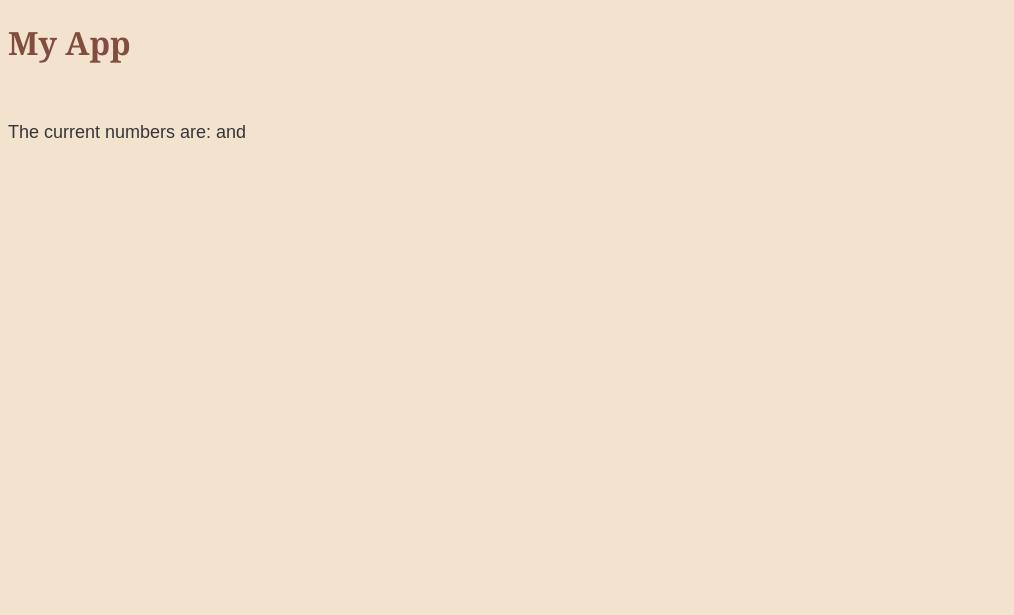
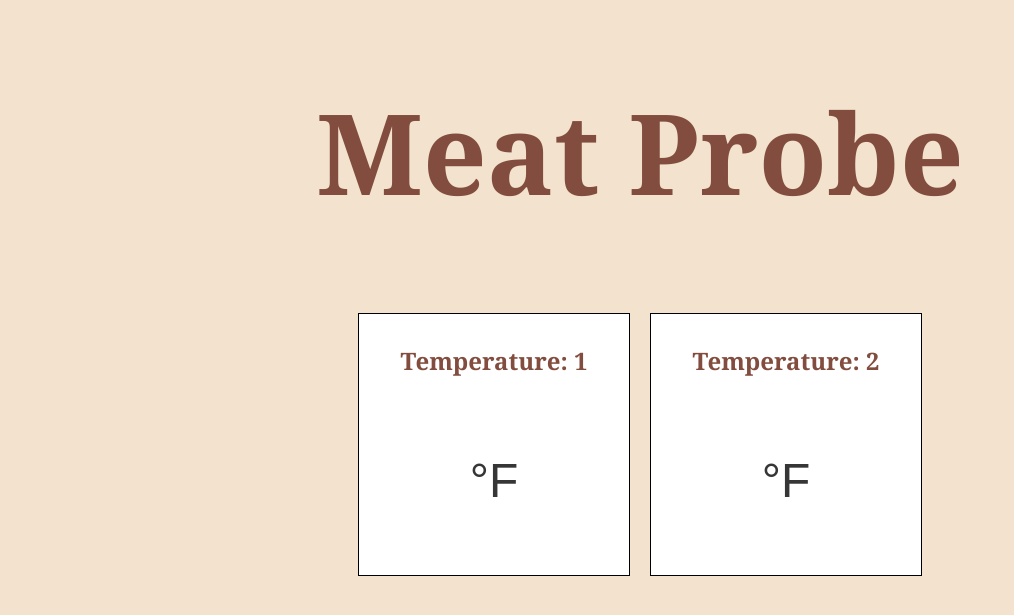
Before and after one commit to CadenRicker/GrillMeatProbeWebApp, a Flask app: page / in a window 1280 px wide. Shown: the top 615 px of the page, without its empty margins (0-1014 px from the left). Run offline with Flask 3, Linux system fonts and the light colour scheme; data that the repository does not hold is empty; parts of the project's set-up code (start-up, migrations or seed data) failed here and were passed over.

Commit message:
latestchanes

```diff
--- a/app.py
+++ b/app.py
@@ -15,7 +15,10 @@
 i2c = busio.I2C(SCL, SDA)
 meatProbeDisplays = display(i2c=i2c)
 probeTempsQueue = queue.Queue()
-
+number1 = 0
+number2 = 0
+lock = threading.Lock()
+updateRate = 5
 class MeatProbe(Resource):
     def get(self):
         return make_response(render_template('index.html'))
@@ -27,21 +30,22 @@
     def get(self):
         def get_numbers():
             while True:
-                if not probeTempsQueue.empty() :
-                    number1, number2 = probeTempsQueue.get_nowait()
-                    yield 'data: %s,%s\n\n' % (number1, number2)
-                else:
-                   time.sleep(4)
+                   yield 'data: %s,%s\n\n' % (number1, number2)
+                   time.sleep(5)
 
 
         return Response(get_numbers(), mimetype='text/event-stream')
 def displayProbeValues():
-    while True:
-        number1 = random.randint(1, 100)
-        number2 = random.randint(1, 100)
-        meatProbeDisplays.drawDisplay(number1,number2)
-        probeTempsQueue.put((number1, number2))
-        time.sleep(5)
+    global number1
+    global number2
+    global updateRate
+    with lock:
+        while True:
+            number1 = random.randint(1, 100)
+            number2 = random.randint(1, 100)
+            meatProbeDisplays.drawDisplay(number1,number2)
+            probeTempsQueue.put((number1, number2))
+            time.sleep(updateRate)
 # Start the background thread when the application starts
 thread = threading.Thread(target=displayProbeValues)
 thread.daemon = True
--- /dev/null
+++ b/static/grilling-style.css
@@ -0,0 +1,52 @@
+body {
+    background-color: #F2E2CE;
+    font-family: Arial, sans-serif;
+  }
+
+  h1, h2, h3, h4, h5, h6 {
+    font-family: Georgia, serif;
+    color: #824D3E;
+    justify-self: center;
+    align-items:center ;
+  }
+
+  p {
+    font-size: 48px;
+    line-height: 1.5;
+    color: #363636;
+    justify-self: center;
+  }
+
+  #number1, #number2 {
+    font-size: 48px;
+    color: #824D3E;
+  }
+  .meat-probe {
+    display: flex;
+    flex-wrap: wrap;
+    justify-content: center; /* align items horizontally at center */
+  }
+
+  .label {
+    font-size: 56px;
+    font-weight: bold;
+    margin-bottom: 10px;
+    flex-direction: column;
+    justify-self: center;
+    align-items: center;
+  }
+  .box {
+    display: flex;
+    background-color: #ffffff;
+    border: 1px solid #000000;
+    margin: 10px;
+    padding: 10px;
+    flex: 1; /* grow and shrink equally to fill the available space */
+    max-width: 250px; /* set a maximum width */
+    flex-direction: column;
+    justify-content: center;
+    align-items: center;
+  }
+
+
+  /* Add styles for grilling-related images or icons here */
--- a/templates/index.html
+++ b/templates/index.html
@@ -1,23 +1,33 @@
 <!DOCTYPE html>
 <html>
   <head>
-    <title>My App</title>
-    <link rel="stylesheet" type="text/css" href="/static/styles.css">
+    <title>Meat Probe</title>
+    <link rel="stylesheet" type="text/css" href="../static/grilling-style.css?modified=2116">
     <script src="https://code.jquery.com/jquery-3.6.0.min.js"></script>
   </head>
   <body>
-    <h1>My App</h1>
-    <p>The current numbers are: <span id="number1"></span> and <span id="number2"></span></p>
+    <div class="label">
+      <h1>Meat Probe</h1>
+    </div>
+    <div class="meat-probe">
+      <div class="box">
+        <h2> Temperature: 1</h2>
+        <p><span id="number1"></span>°F</p>
+      </div>
+      <div class="box">
+        <h2> Temperature: 2</h2>
+        <p><span id="number2"></span>°F</p>
+      </div>
+    </div>
 
     <script>
         var eventSource = new EventSource('/send_numbers');
         eventSource.onmessage = function(event) {
           if (event.data) {
-          var numbers = event.data.split(",");
-          console.log(event.data)
-          $("#number1").text(numbers[0]);
-          $("#number2").text(numbers[1]);
-        }
+            var numbers = event.data.split(",");
+            $("#number1").text(numbers[0]);
+            $("#number2").text(numbers[1]);
+          }
         };
     </script>
   </body>
```
Also changed, not shown: templates/static/styles.css (+24 -18 lines).
